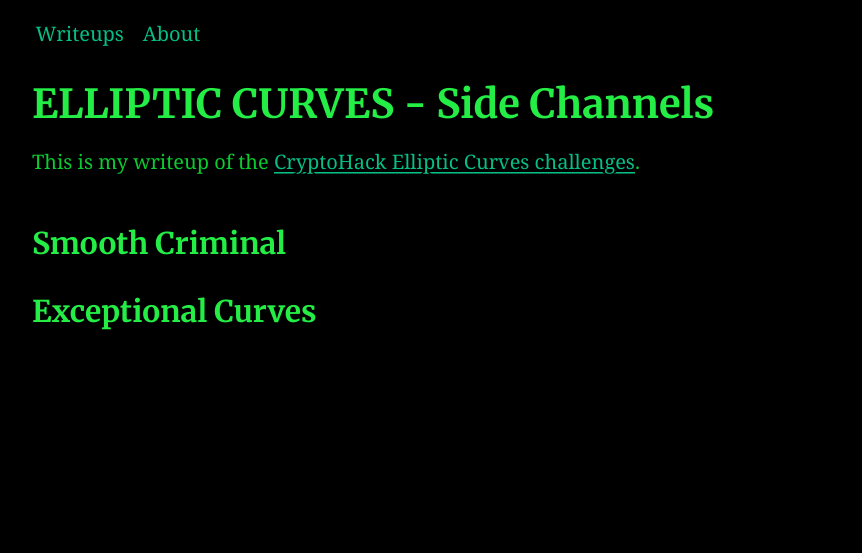
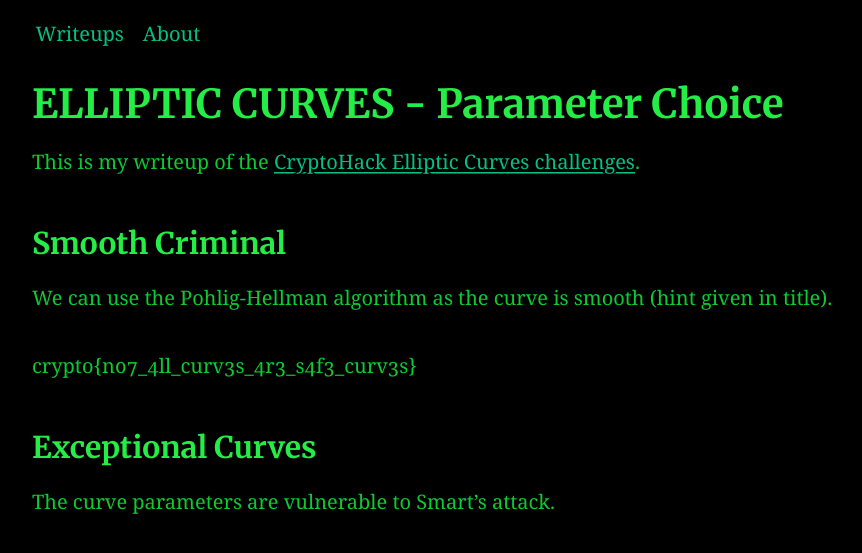
Before and after one commit to AC01010/Connor-McCartney.github.io, a Jekyll site: the page built from _posts/2003-01-9-Cryptohackellipticparameter.md, in a window 1280 px wide. Shown: the top 553 px of the page, without its empty margins (32-894 px from the left). Built offline with Jekyll 4.4.1, drawn with Linux system fonts in a browser that asks for light colours.

Commit message:
Update 2003-01-9-Cryptohackellipticparameter.md

```diff
--- a/_posts/2003-01-9-Cryptohackellipticparameter.md
+++ b/_posts/2003-01-9-Cryptohackellipticparameter.md
@@ -1,5 +1,5 @@
 ---
-title: ELLIPTIC CURVES - Side Channels
+title: ELLIPTIC CURVES - Parameter Choice
 categories:
 - CryptoHack
 excerpt: |
@@ -10,5 +10,10 @@
 
 ### Smooth Criminal
 
+We can use the Pohlig-Hellman algorithm as the curve is smooth (hint given in title).
+
+crypto{n07_4ll_curv3s_4r3_s4f3_curv3s}
 
 ### Exceptional Curves
+
+The curve parameters are vulnerable to Smart's attack.
```
